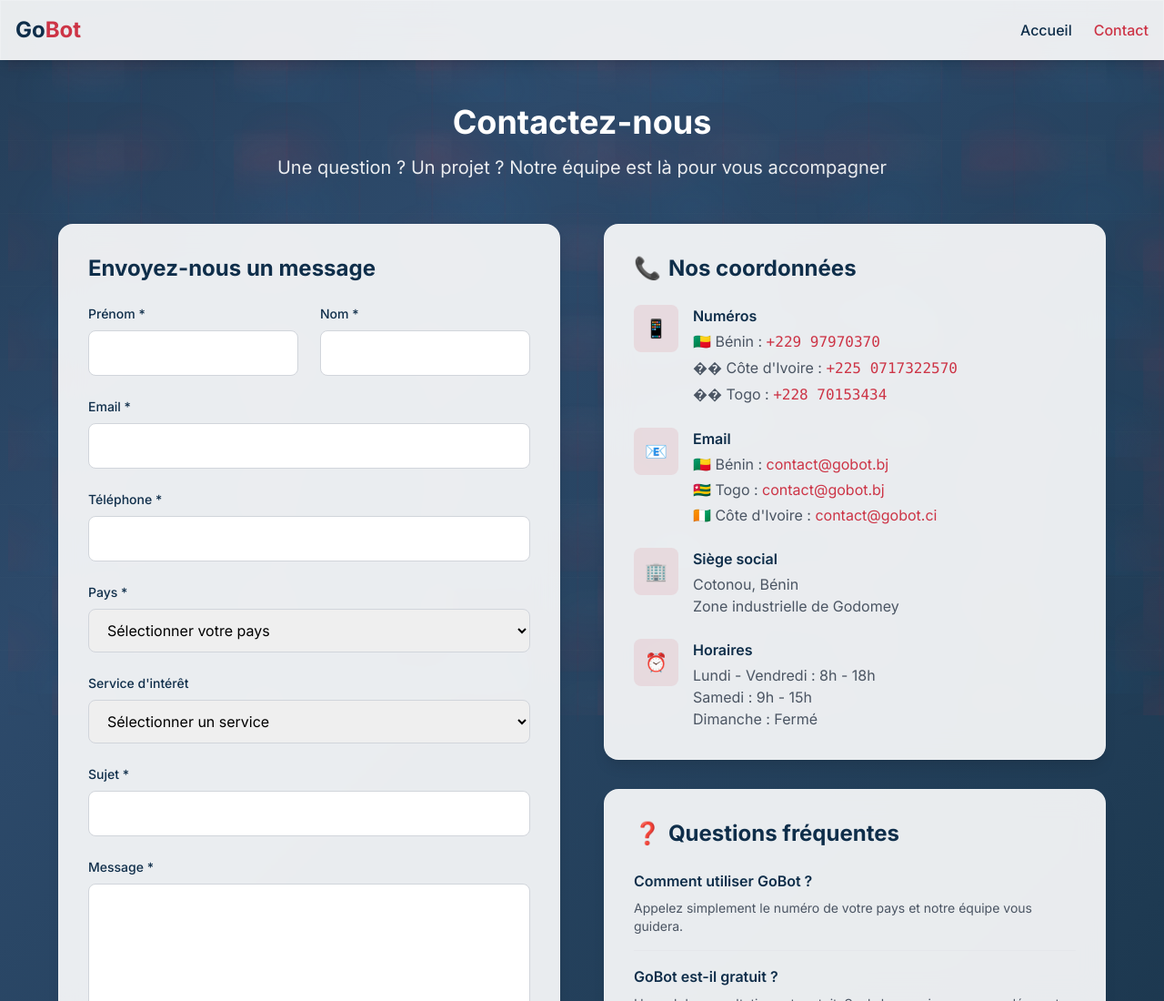
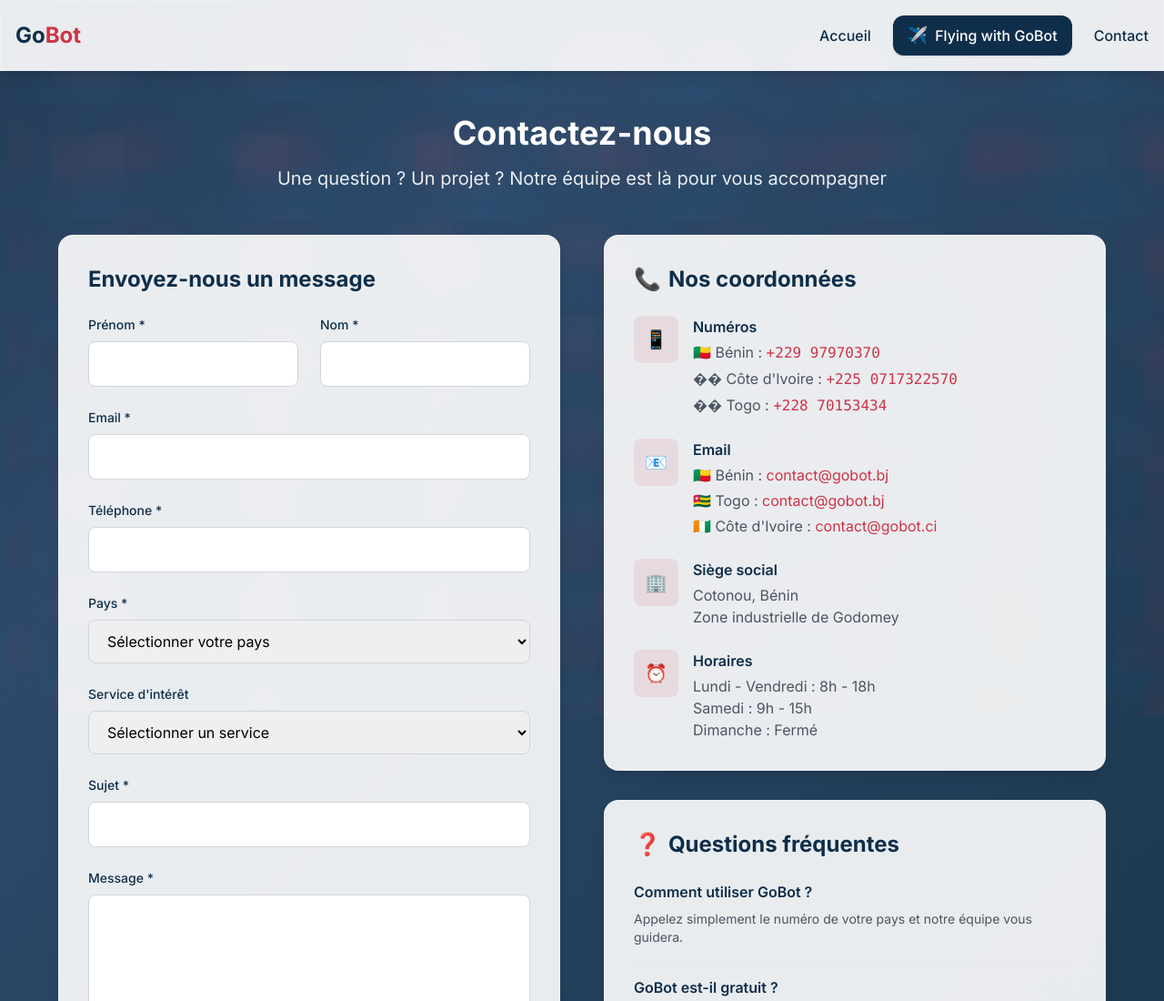
Before and after one commit to Oluwadjobo/gobot, a website: page contact.html in a window 1280 px wide. Shown: the top 1100 px of the page at 91% size. Drawn offline with nearby package versions, Linux system fonts and the light colour scheme.

Commit message:
Update navigation links in contact.htmldiv

```diff
--- a/contact.html
+++ b/contact.html
@@ -32,16 +32,14 @@
                         Go<span class="text-gobot-red">Bot</span>
                     </a>
                 </div>
-                <div class="hidden lg:flex space-x-6">
-                    <a href="index.html" class="text-gobot-blue hover:text-gobot-red font-medium transition-colors">Accueil</a>
-                    <!-- <a href="services/food.html" class="text-gobot-blue hover:text-gobot-red font-medium transition-colors">GoBot Food</a> -->
-                    <!-- <a href="services/event.html" class="text-gobot-blue hover:text-gobot-red font-medium transition-colors">GoBot Event</a> -->
-                    <!-- <a href="services/mobile-money.html" class="text-gobot-blue hover:text-gobot-red font-medium transition-colors">Mobile Money</a> -->
-                    <!-- <a href="services/assurance.html" class="text-gobot-blue hover:text-gobot-red font-medium transition-colors">Assurance</a> -->
-                    <!-- <a href="services/school.html" class="text-gobot-blue hover:text-gobot-red font-medium transition-colors">GoBot School</a> -->
-                    <!-- <a href="services/marketplace.html" class="text-gobot-blue hover:text-gobot-red font-medium transition-colors">Marketplace</a> -->
-                    <a href="contact.html" class="text-gobot-red font-medium">Contact</a>
-                </div>
+                <div class="hidden lg:flex space-x-6 items-center">
+    <a href="index.html" class="text-gobot-blue hover:text-gobot-red font-medium transition-colors">Accueil</a>
+    <a href="flying.html" class="flex items-center gap-2 px-4 py-2 rounded-xl font-medium text-white bg-gobot-blue shadow hover:bg-gobot-red transition-all">
+        <span class="text-lg">✈️</span>
+        <span>Flying with GoBot</span>
+    </a>
+    <a href="contact.html" class="text-gobot-blue hover:text-gobot-red font-medium transition-colors">Contact</a>
+</div>
                 <button id="mobile-menu-btn" class="lg:hidden text-gobot-blue">
                     <svg class="w-6 h-6" fill="none" stroke="currentColor" viewBox="0 0 24 24">
                         <path stroke-linecap="round" stroke-linejoin="round" stroke-width="2" d="M4 6h16M4 12h16M4 18h16"></path>
```
